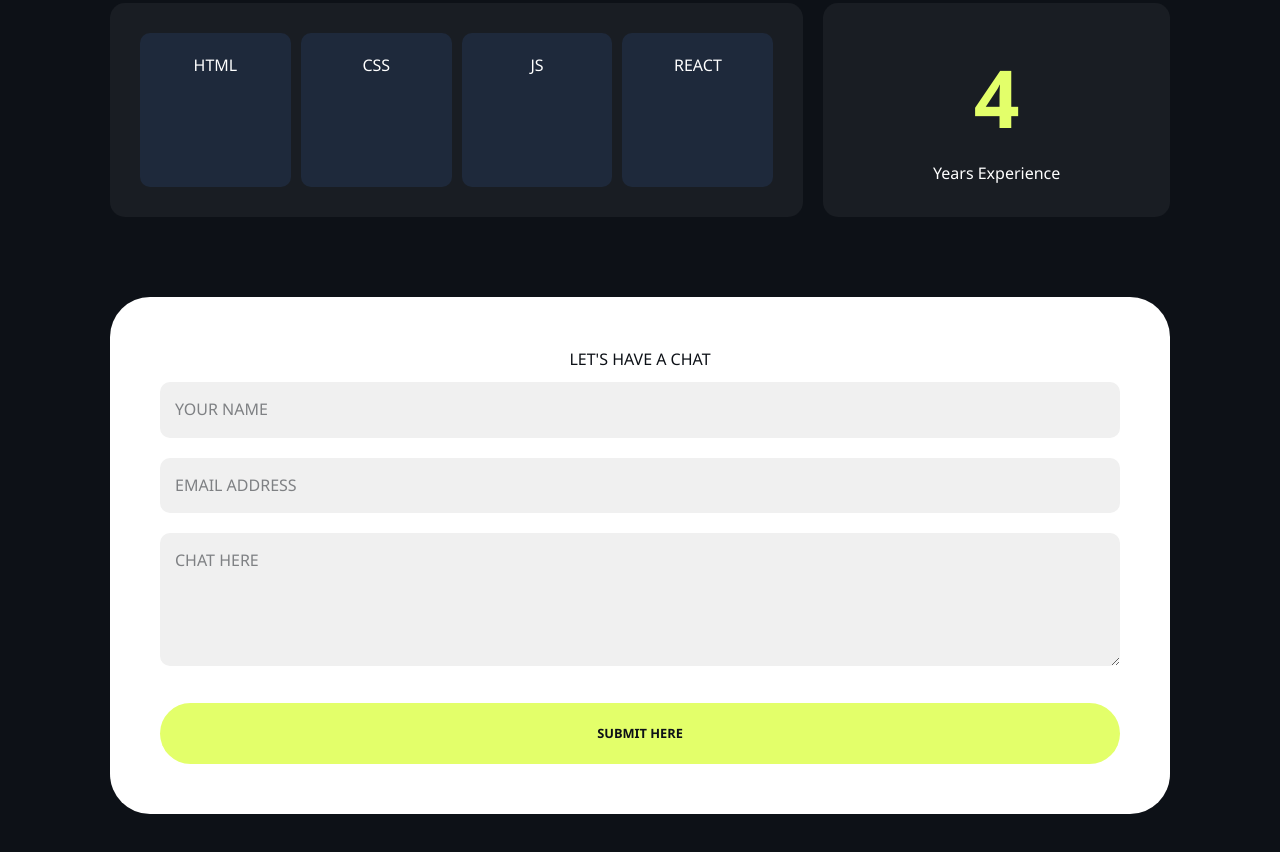
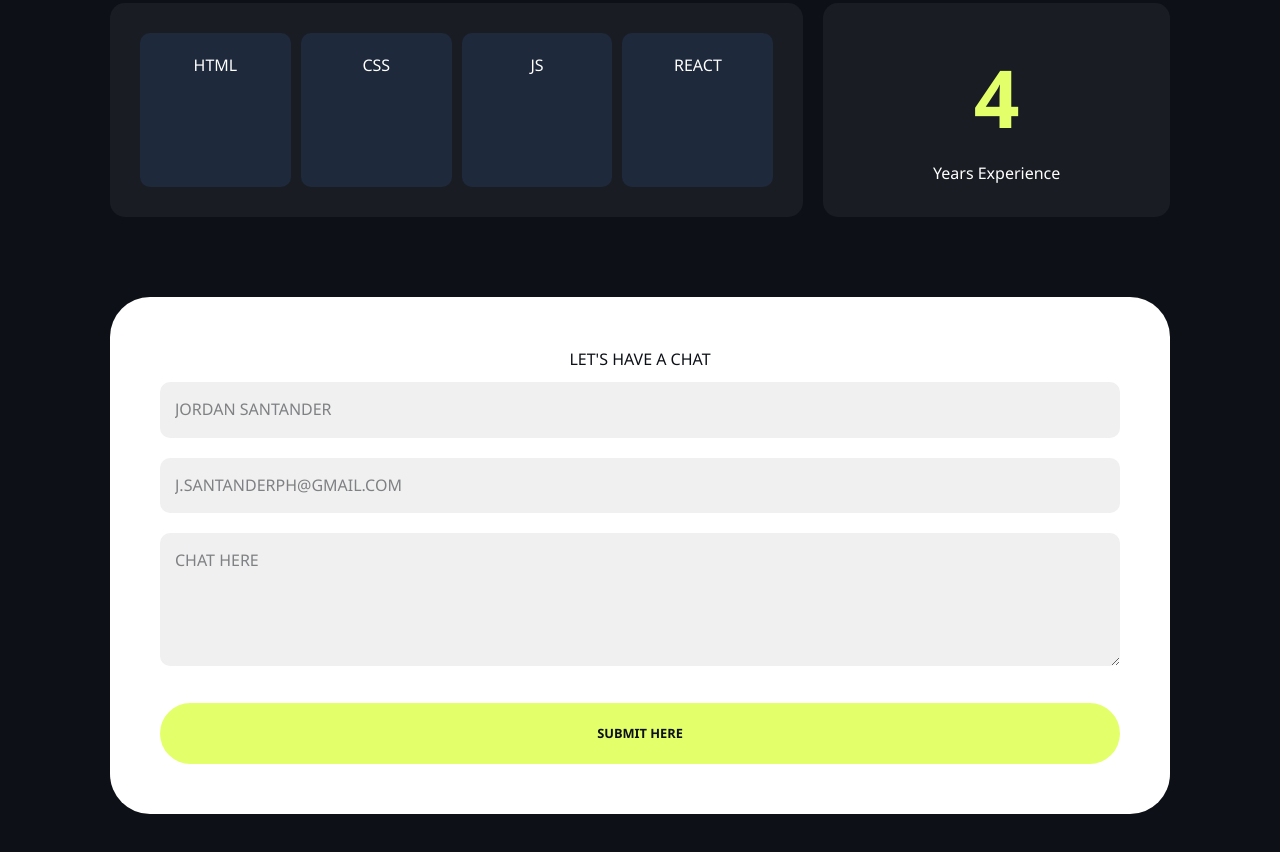
Before and after one commit to jsantander-cl/mini-proyecto, a website built with Vite: page index.html in a window 1280 px wide. Shown: the part 1000-1852 px from the top of the page. Built offline with nearby package versions, Linux system fonts and the light colour scheme.

Commit message:
cambio de nombre

```diff
--- a/index.html
+++ b/index.html
@@ -136,8 +136,8 @@
         <section class="contact-box">
             <h2 style="text-align: center;">LET'S HAVE A CHAT</h2>
             <form>
-                <input type="text" placeholder="YOUR NAME">
-                <input type="email" placeholder="EMAIL ADDRESS">
+                <input type="text" placeholder="JORDAN SANTANDER">
+                <input type="email" placeholder="J.SANTANDERPH@GMAIL.COM">
                 <textarea placeholder="CHAT HERE" rows="4"></textarea>
                 <button type="button" class="btn-primary" style="width: 100%; padding: 20px; margin-top: 20px;">Submit Here</button>
             </form>
```
